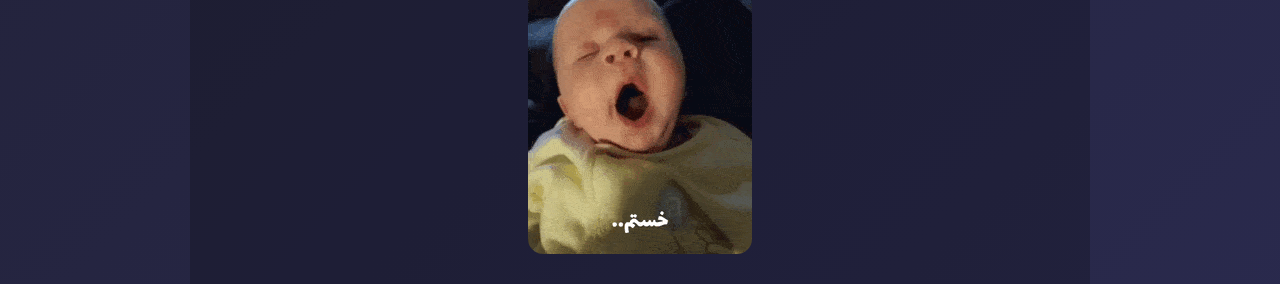
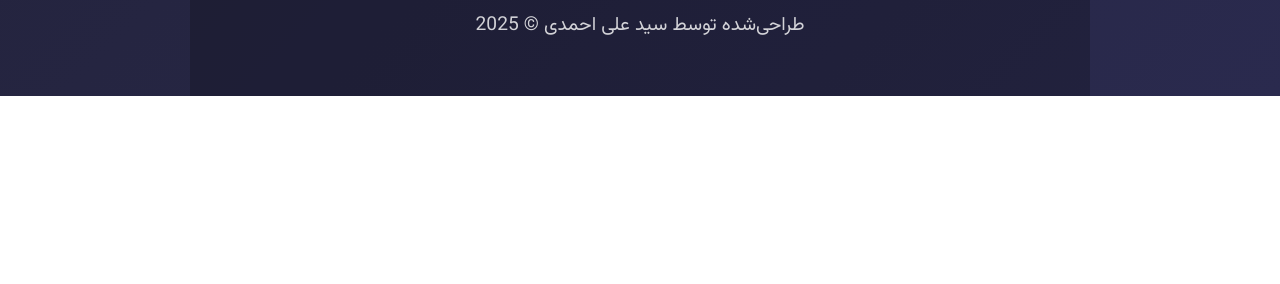
Before and after one commit to 1TeslaTech/my-first-website, a plain HTML site: page music.html in a window 1280 px wide. Shown: the part 1526-1810 px from the top of the page. After the commit the page ends 1622 px from the top, so only its background shows below. Drawn offline with Linux system fonts and the light colour scheme.

Commit message:
Update music.html

```diff
--- a/music.html
+++ b/music.html
@@ -78,7 +78,6 @@
     </main>
 
     <footer class="centered-content">
-        <img src="5544614545411.gif" alt="تصویر فوتر" class="footer-image">
         <div class="social-links">
             <a href="#" class="social-btn"><i class="fab fa-instagram"></i></a>
             <a href="#" class="social-btn"><i class="fab fa-telegram"></i></a>
```
